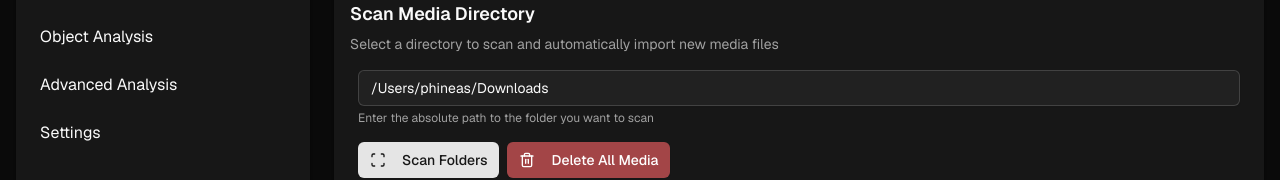
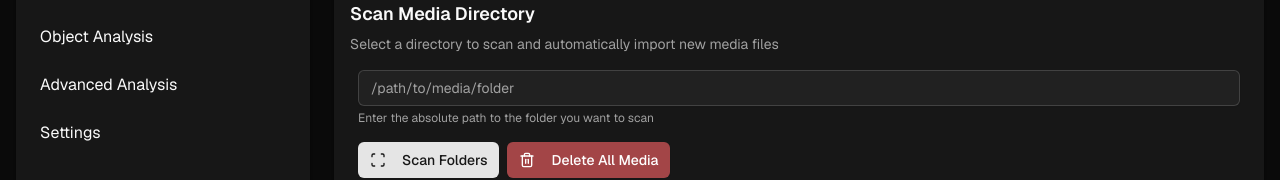
Before and after one commit to pkibbey/media-manager, a Next.js app: page /admin/scan in a window 1280 px wide. Shown: the part 473-653 px from the top of the page. Built offline with nearby package versions, Linux system fonts and the light colour scheme; no server answers.

Commit message:
use env file for media path

```diff
--- a/src/app/admin/scan/page.tsx
+++ b/src/app/admin/scan/page.tsx
@@ -26,7 +26,7 @@ export default function MediaScanPage() {
   const [isLoading, setIsLoading] = useState(true);
   const [isProcessing, setIsProcessing] = useState(false);
   const [folderPath, setFolderPath] = useState<string>(
-    '/Users/phineas/Downloads',
+    process.env.NEXT_PUBLIC_MEDIA_SCAN_PATH || '',
   );
   const [scanProgress, setScanProgress] = useState<{
     status: string;
```
Also changed, not shown: 1 other file (tests, documents, lock files or other folders).
